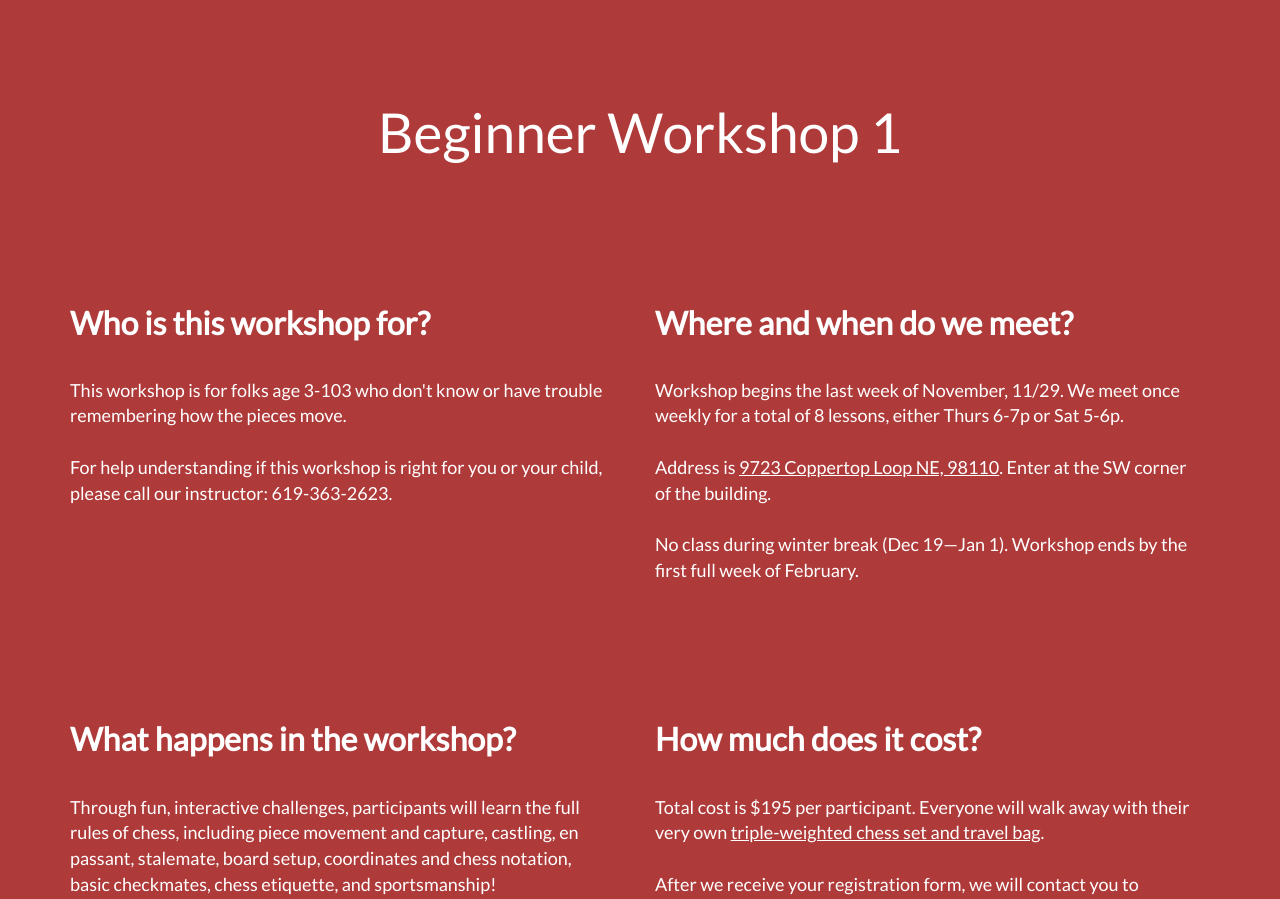
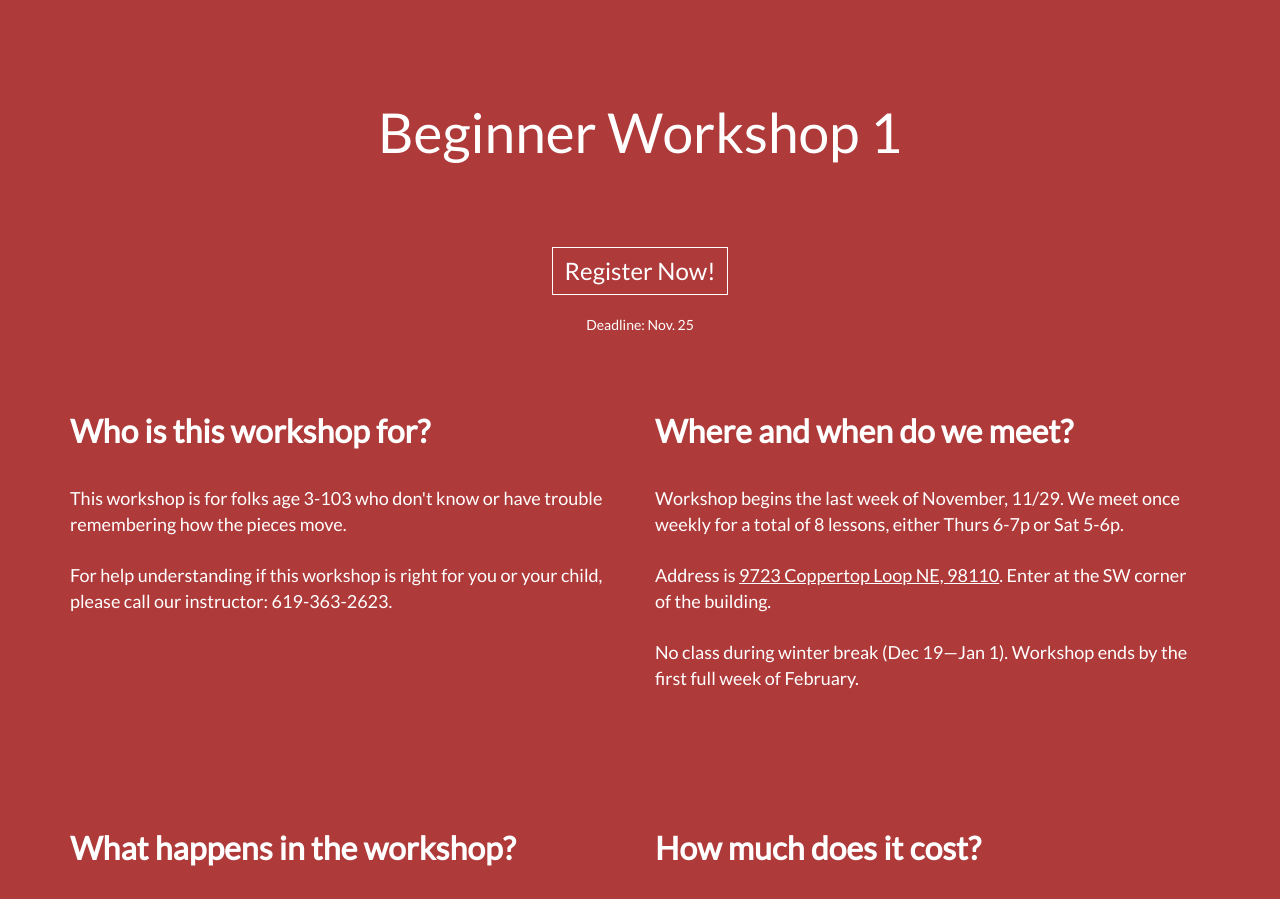
Before and after one commit to BainbridgeChess/BainbridgeChess.github.io, a Jekyll site: the page signup/beginner1.html, which Jekyll copies as it is, in a window 1280 px wide. Shown: the top 899 px of the page. Built offline with Jekyll 4.4.1, drawn with Linux system fonts in a browser that asks for light colours; nearby versions of some CDN libraries.

Commit message:
register button

```diff
--- a/css/main.css
+++ b/css/main.css
@@ -146,13 +146,14 @@ image-rendering: crisp-edges;
   }
 
   a.btnonlight{
-    border: 1px solid #FF6a6a !important;
-    color: #FF6a6a !important;
+    border: 1px solid white !important;
+    color: white !important;
   }
 
   a.btnonlight:hover{
     border: 1px solid #FFFFFF !important;
     color: #CC0000 !important;
+    background-color: white;
   }
   a.btnondark{
     border: 1px solid #FFFFFF;
--- a/signup/beginner1.html
+++ b/signup/beginner1.html
@@ -47,7 +47,9 @@
             <div class="container">
               <div class="col-md-12">
                   <span class="guide-span title-text">Beginner Workshop 1</span>
+                  <a class="btn btn-default btnonlight page-scroll" href="#register" role="button">Register Now!</a><br><br>Deadline: Nov. 25<br><br>
               </div>
+
               <div class="row">
                   <div class="col-md-6">
                     <div class="guide-item">
@@ -94,7 +96,7 @@
                 <div class="row">
                     <div class="col-md-12">
                       <div class="guide-item">
-                        <p style="font-weight:bold;" class="mobile-p">Registration Form</p>
+                        <p style="font-weight:bold;" class="mobile-p" id="register">Registration Form</p>
                         <div class="guide-description">
                           <iframe src="https://docs.google.com/forms/d/e/1FAIpQLSeXFKVJ9EuE-J6NclPcA4Vbz_tTMioV5svzfILhEHdY_SLN9g/viewform?embedded=true" width="640" height="1201" frameborder="0" marginheight="0" marginwidth="0">Loading...</iframe>
                         </div>
--- a/signup/beginner2.html
+++ b/signup/beginner2.html
@@ -49,6 +49,7 @@
             <div class="container">
               <div class="col-md-12">
                   <span class="guide-span title-text">Beginner Workshop 2 Signup</span>
+                  <a class="btn btn-default btnonlight page-scroll" href="#register" role="button">Register Now!</a><br><br>Deadline: Nov. 25<br><br>
               </div>
               <div class="row">
 
@@ -98,7 +99,7 @@
                 <div class="row">
                     <div class="col-md-12">
                       <div class="guide-item">
-                        <p style="font-weight:bold;" class="mobile-p">Registration Form</p>
+                        <p style="font-weight:bold;" class="mobile-p" id="register">Registration Form</p>
                         <div class="guide-description">
                           <iframe src="https://docs.google.com/forms/d/e/1FAIpQLSfBuV6oOLDhXzGKgw51ffiq7dbALPHUu1G-xW2KMiuzNl_j0w/viewform?embedded=true" width="640" height="1201" frameborder="0" marginheight="0" marginwidth="0">Loading...</iframe>
                         </div>
--- a/signup/intermediate1.html
+++ b/signup/intermediate1.html
@@ -49,9 +49,9 @@
             <div class="container">
               <div class="col-md-12">
                   <span class="guide-span title-text">Intermediate Workshop 1 Signup</span>
+                  <a class="btn btn-default btnonlight page-scroll" href="#register" role="button">Register Now!</a><br><br>Deadline: Nov. 25<br><br>
               </div>
               <div class="row">
-
                   <div class="col-md-6">
                     <div class="guide-item">
                       <p style="font-weight:bold;" class="mobile-p">Who is this workshop for?</p>
@@ -98,7 +98,7 @@
                 <div class="row">
                     <div class="col-md-12">
                       <div class="guide-item">
-                        <p style="font-weight:bold;" class="mobile-p">Registration Form</p>
+                        <p style="font-weight:bold;" class="mobile-p" id="register">Registration Form</p>
                         <div class="guide-description">
                           <iframe src="https://docs.google.com/forms/d/e/1FAIpQLScoEgZDpF9-YwI9Wt_VFrpojn0zCQ8EAkcbsZpTKdJcXfs-Eg/viewform?embedded=true" width="640" height="1201" frameborder="0" marginheight="0" marginwidth="0">Loading...</iframe>
                         </div>
```
